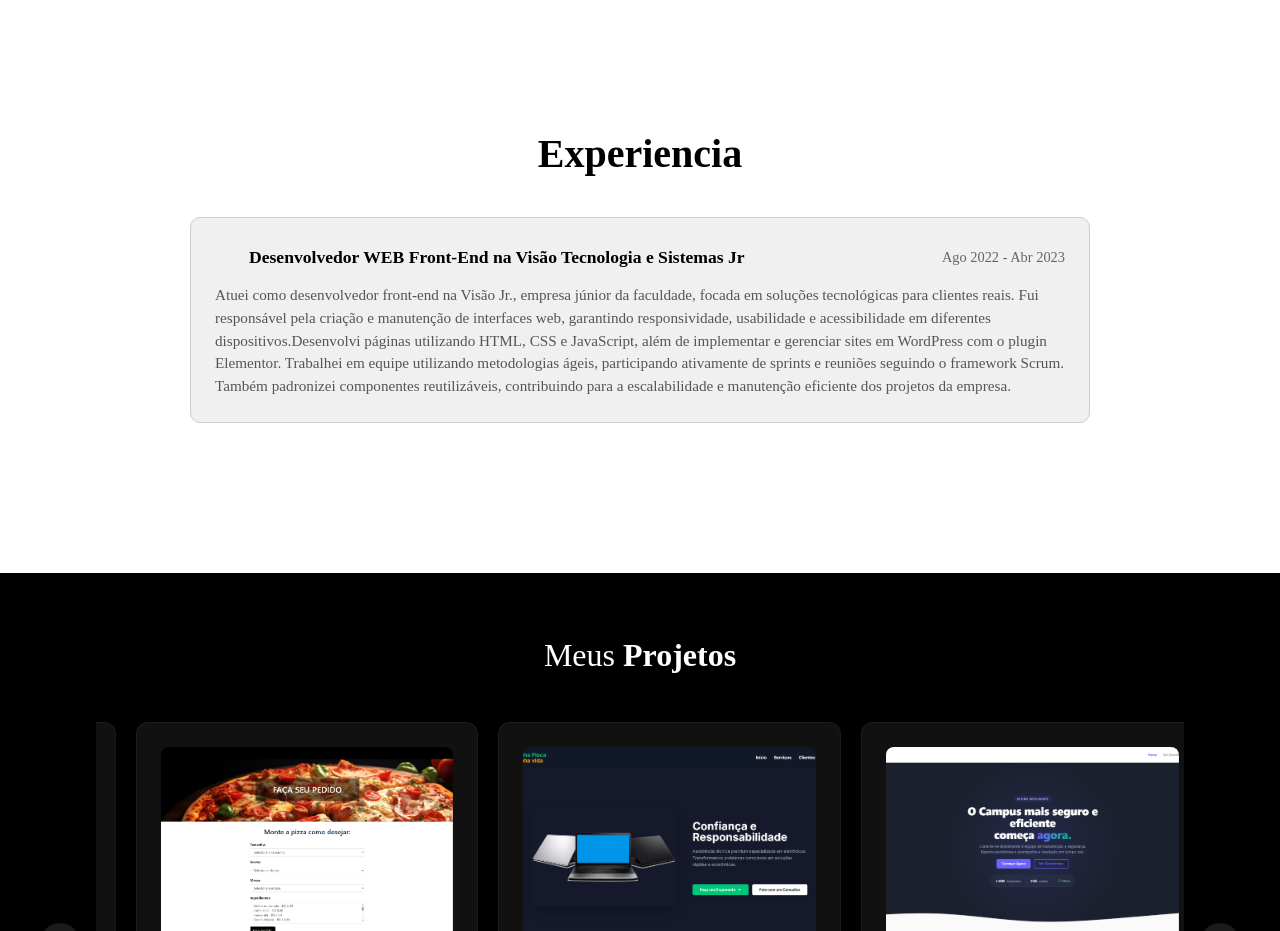
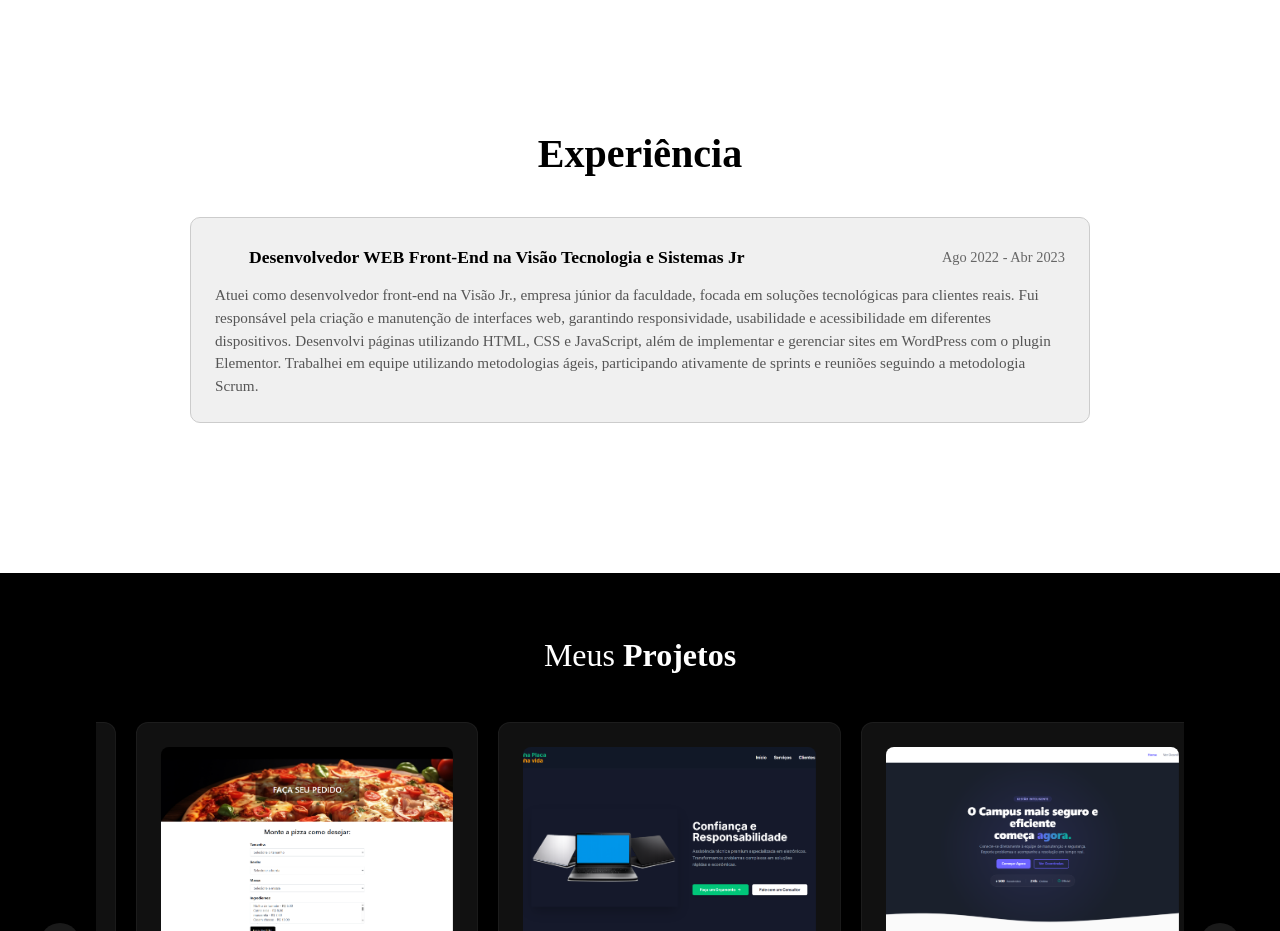
Before and after one commit to SamuellAguiar/Portfolio, a React (Vite) app in the folder portfolio/: page / in a window 1280 px wide. Shown: the part 1580-2511 px from the top of the page. Built offline with nearby package versions, Linux system fonts and the light colour scheme; some icons are missing.

Commit message:
style: Update experience description in Experience.jsx

```diff
--- a/portfolio/src/components/experience/Experience.jsx
+++ b/portfolio/src/components/experience/Experience.jsx
@@ -8,7 +8,7 @@ const experiences = [
           role: 'Desenvolvedor WEB Front-End',
           date: 'Ago 2022 - Abr 2023',
           description:
-               'Atuei como desenvolvedor front-end na Visão Jr., empresa júnior da faculdade, focada em soluções tecnológicas para clientes reais. Fui responsável pela criação e manutenção de interfaces web, garantindo responsividade, usabilidade e acessibilidade em diferentes dispositivos.Desenvolvi páginas utilizando HTML, CSS e JavaScript, além de implementar e gerenciar sites em WordPress com o plugin Elementor. Trabalhei em equipe utilizando metodologias ágeis, participando ativamente de sprints e reuniões seguindo o framework Scrum. Também padronizei componentes reutilizáveis, contribuindo para a escalabilidade e manutenção eficiente dos projetos da empresa.',
+               'Atuei como desenvolvedor front-end na Visão Jr., empresa júnior da faculdade, focada em soluções tecnológicas para clientes reais. Fui responsável pela criação e manutenção de interfaces web, garantindo responsividade, usabilidade e acessibilidade em diferentes dispositivos. Desenvolvi páginas utilizando HTML, CSS e JavaScript, além de implementar e gerenciar sites em WordPress com o plugin Elementor. Trabalhei em equipe utilizando metodologias ágeis, participando ativamente de sprints e reuniões seguindo a metodologia Scrum.',
           icon: <BusinessIcon />,
      },
 ];
@@ -16,7 +16,7 @@ const experiences = [
 export default function Experience() {
      return (
           <section className="experience-section" id="experience">
-               <h2 className="experience-title"><span>Experiencia</span></h2>
+               <h2 className="experience-title"><span>Experiência</span></h2>
                <div className="experience-list">
                     {experiences.map((exp) => (
                          <div className="experience-card" key={exp.id}>
```
